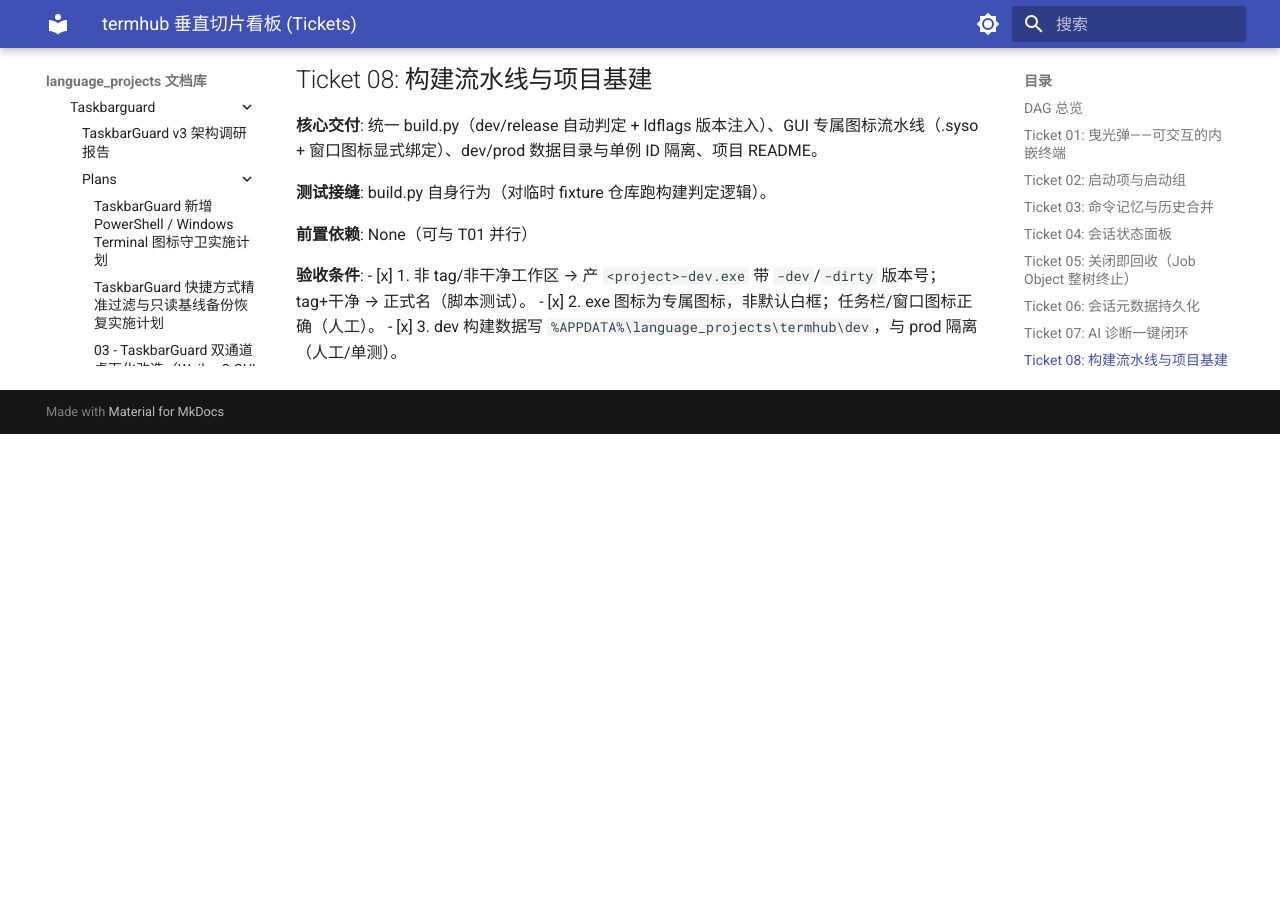
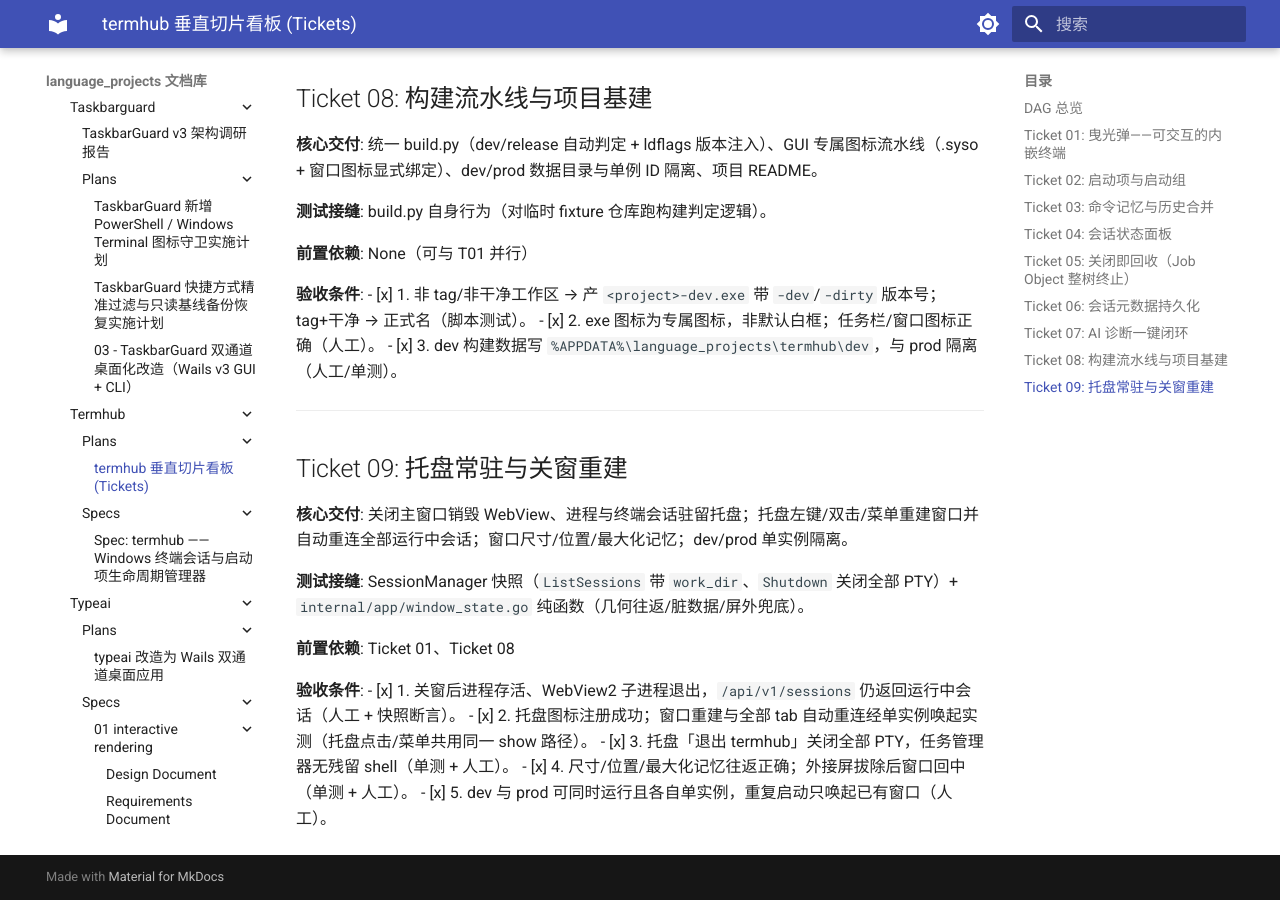
Before and after one commit to shihao-hub/td-language_projects, an MkDocs documentation site: the page built from docs/projects/go_projects/termhub/plans/01-termhub-vertical-slices.md, in a window 1280 px wide and 900 px high, scrolled down 3129 px. Built offline with MkDocs 1.6.1 and Material for MkDocs 9.7.7, drawn with Linux system fonts in a browser that asks for light colours; a script that is not in the unit is left out; before the commit the page ends 3563 px from its top, so only the background shows below that; some of the changed text lies outside the part shown.

Commit message:
docs(plans): 新增 termhub T09 托盘常驻切片
- 补充托盘、关窗重建、窗口几何与单实例验收项
- 标记 T09 已完成

````diff
--- a/docs/projects/go_projects/termhub/plans/01-termhub-vertical-slices.md
+++ b/docs/projects/go_projects/termhub/plans/01-termhub-vertical-slices.md
@@ -14,9 +14,10 @@
 T06 会话元数据持久化与"已退出"回顾               ← blocked by T03, T05
 T07 AI 诊断一键丢 agent + 追问闭环               ← blocked by T03, T04
 T08 build.py 构建流水线 + 图标 + dev/prod 隔离    ← blocked by None（可并行，独立切片）
+T09 托盘常驻与关窗重建 + 窗口几何 + 单实例         ← blocked by T01, T08（对齐 sh-go-wails-desktop）
 ```
 
-可并行 Frontier：T01、T08；T01 完成后 T03/T05 即解锁。
+可并行 Frontier：T01、T08；T01 完成后 T03/T05/T09 即解锁。
 
 ---
 
@@ -135,3 +136,20 @@
 - [x] 1. 非 tag/非干净工作区 → 产 `<project>-dev.exe` 带 `-dev`/`-dirty` 版本号；tag+干净 → 正式名（脚本测试）。
 - [x] 2. exe 图标为专属图标，非默认白框；任务栏/窗口图标正确（人工）。
 - [x] 3. dev 构建数据写 `%APPDATA%\language_projects\termhub\dev`，与 prod 隔离（人工/单测）。
+
+---
+
+## Ticket 09: 托盘常驻与关窗重建
+
+**核心交付**: 关闭主窗口销毁 WebView、进程与终端会话驻留托盘；托盘左键/双击/菜单重建窗口并自动重连全部运行中会话；窗口尺寸/位置/最大化记忆；dev/prod 单实例隔离。
+
+**测试接缝**: SessionManager 快照（`ListSessions` 带 `work_dir`、`Shutdown` 关闭全部 PTY）+ `internal/app/window_state.go` 纯函数（几何往返/脏数据/屏外兜底）。
+
+**前置依赖**: Ticket 01、Ticket 08
+
+**验收条件**:
+- [x] 1. 关窗后进程存活、WebView2 子进程退出，`/api/v1/sessions` 仍返回运行中会话（人工 + 快照断言）。
+- [x] 2. 托盘图标注册成功；窗口重建与全部 tab 自动重连经单实例唤起实测（托盘点击/菜单共用同一 show 路径）。
+- [x] 3. 托盘「退出 termhub」关闭全部 PTY，任务管理器无残留 shell（单测 + 人工）。
+- [x] 4. 尺寸/位置/最大化记忆往返正确；外接屏拔除后窗口回中（单测 + 人工）。
+- [x] 5. dev 与 prod 可同时运行且各自单实例，重复启动只唤起已有窗口（人工）。
````
